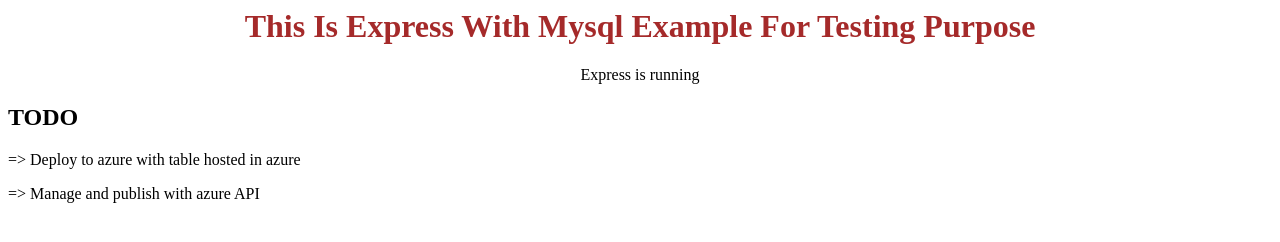
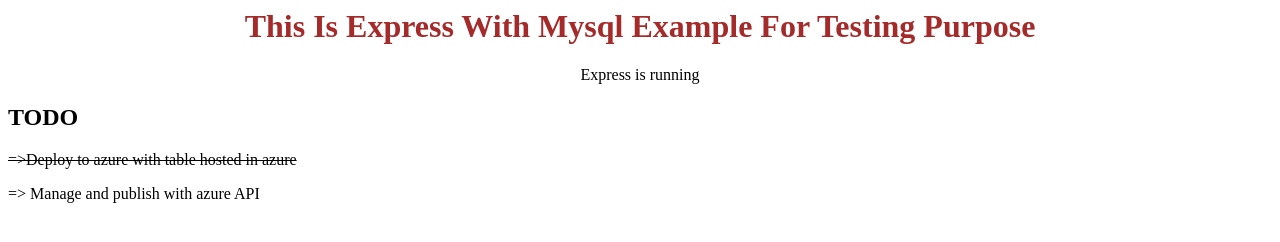
Before and after one commit to RaufR/FavNameBackend, a website: page index.html in a window 1280 px wide. Drawn offline with Linux system fonts and the light colour scheme.

Commit message:
change frontpage

```diff
--- a/index.html
+++ b/index.html
@@ -5,5 +5,5 @@
 <p style="text-align: center">Express is running</p>
 
 <h2>TODO</h2>
-<p>=> Deploy to azure with table hosted in azure</p>
+<p><strike>=>Deploy to azure with table hosted in azure</strike></p>
 <p>=> Manage and publish with azure API</p>
```
